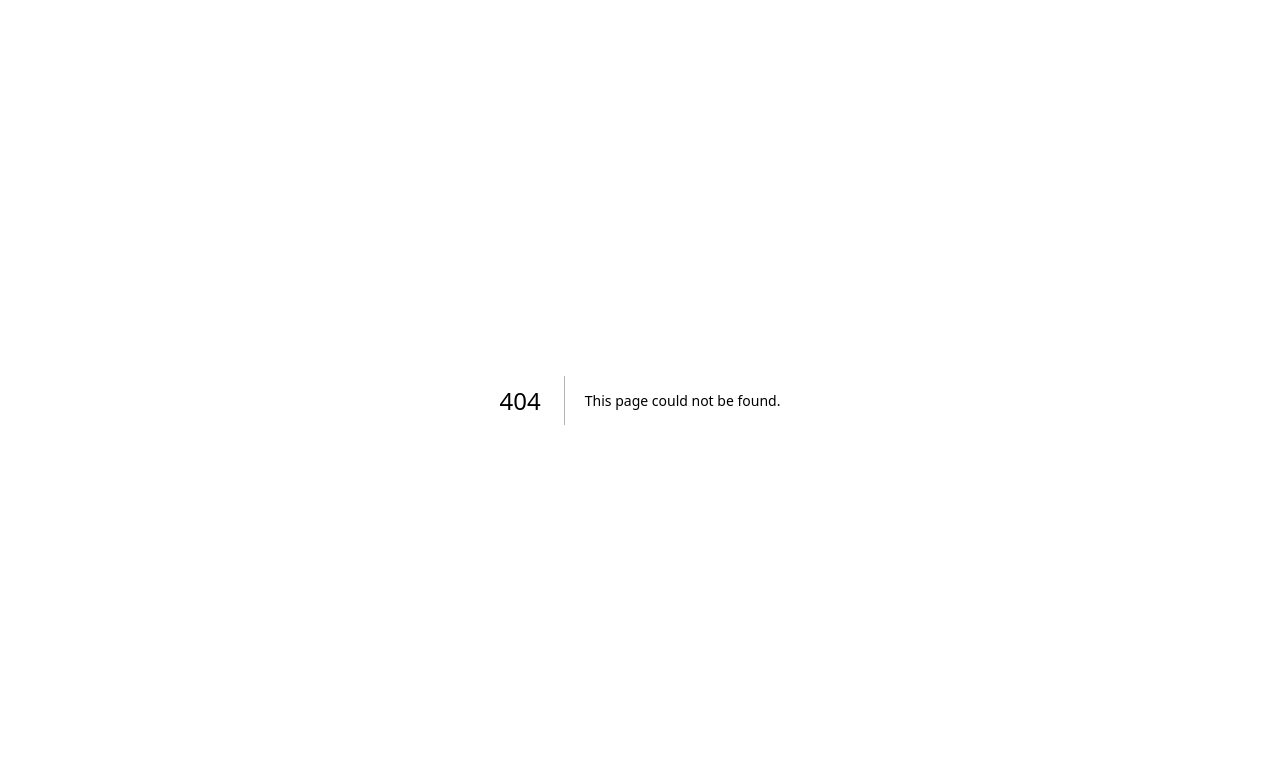
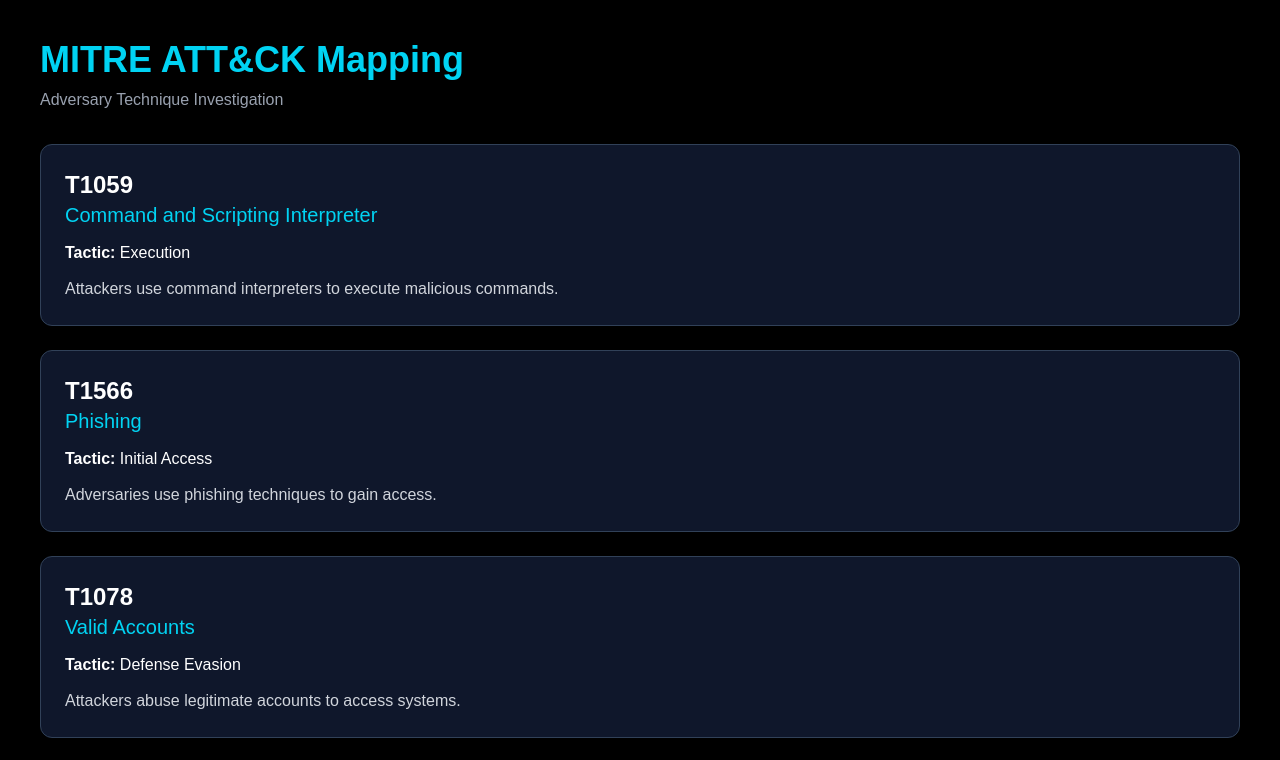
Before and after one commit to Ork92g/ThreatScope, a Next.js app: page /mitre in a window 1280 px wide. Before the commit this address had no page. Shown: the top 760 px of the page. Built offline with nearby package versions, Linux system fonts and the light colour scheme.

Commit message:
Add IOC Investigation page

```diff
--- /dev/null
+++ b/app/ioc-investigation/page.tsx
@@ -0,0 +1,115 @@
+"use client";
+
+import { useState } from "react";
+
+const iocs = [
+  {
+    indicator: "185.89.45.22",
+    type: "IPv4",
+    reputation: 92,
+    risk: "HIGH",
+    country: "Russia",
+    actor: "APT29",
+    malware: "SUNBURST",
+  },
+  {
+    indicator: "malicious-domain.com",
+    type: "Domain",
+    reputation: 87,
+    risk: "HIGH",
+    country: "North Korea",
+    actor: "Lazarus Group",
+    malware: "AppleJeus",
+  },
+  {
+    indicator: "8.8.8.8",
+    type: "IPv4",
+    reputation: 5,
+    risk: "LOW",
+    country: "United States",
+    actor: "None",
+    malware: "None",
+  },
+];
+
+export default function IOCInvestigation() {
+
+  const [search, setSearch] = useState("");
+
+  const result = iocs.find((ioc) =>
+    ioc.indicator.toLowerCase() === search.toLowerCase()
+  );
+
+
+  return (
+    <main className="min-h-screen bg-black text-white p-10">
+
+      <h1 className="text-4xl font-bold text-cyan-400">
+        IOC Investigation
+      </h1>
+
+      <p className="text-gray-400 mt-2">
+        Indicator of Compromise Analysis
+      </p>
+
+
+      <input
+
+        className="mt-8 w-full max-w-xl bg-slate-900 border border-slate-700 rounded-lg p-4"
+
+        placeholder="Search IP / Domain"
+
+        value={search}
+
+        onChange={(e)=>setSearch(e.target.value)}
+
+      />
+
+
+      {
+        result && (
+
+          <div className="mt-8 bg-slate-900 border border-slate-700 rounded-xl p-6 max-w-xl">
+
+            <h2 className="text-2xl font-bold">
+              {result.indicator}
+            </h2>
+
+
+            <div className="mt-5 space-y-3">
+
+              <p>
+                <b>Type:</b> {result.type}
+              </p>
+
+              <p>
+                <b>Reputation Score:</b> {result.reputation}/100
+              </p>
+
+              <p>
+                <b>Risk:</b> {result.risk}
+              </p>
+
+              <p>
+                <b>Country:</b> {result.country}
+              </p>
+
+              <p>
+                <b>Threat Actor:</b> {result.actor}
+              </p>
+
+              <p>
+                <b>Malware:</b> {result.malware}
+              </p>
+
+            </div>
+
+          </div>
+
+        )
+      }
+
+
+    </main>
+  );
+}
--- /dev/null
+++ b/app/mitre/page.tsx
@@ -0,0 +1,84 @@
+export default function MitrePage() {
+
+const techniques = [
+  {
+    id: "T1059",
+    name: "Command and Scripting Interpreter",
+    tactic: "Execution",
+    description: "Attackers use command interpreters to execute malicious commands."
+  },
+  {
+    id: "T1566",
+    name: "Phishing",
+    tactic: "Initial Access",
+    description: "Adversaries use phishing techniques to gain access."
+  },
+  {
+    id: "T1078",
+    name: "Valid Accounts",
+    tactic: "Defense Evasion",
+    description: "Attackers abuse legitimate accounts to access systems."
+  },
+  {
+    id: "T1486",
+    name: "Data Encrypted for Impact",
+    tactic: "Impact",
+    description: "Attackers encrypt data to disrupt operations."
+  }
+];
+
+
+return (
+
+<main className="min-h-screen bg-black text-white p-10">
+
+<h1 className="text-4xl font-bold text-cyan-400">
+MITRE ATT&CK Mapping
+</h1>
+
+<p className="text-gray-400 mt-2">
+Adversary Technique Investigation
+</p>
+
+
+<div className="grid gap-6 mt-8">
+
+
+{techniques.map((tech)=>(
+
+<div
+key={tech.id}
+className="bg-slate-900 border border-slate-700 rounded-xl p-6"
+>
+
+<h2 className="text-2xl font-bold">
+{tech.id}
+</h2>
+
+<h3 className="text-cyan-400 text-xl">
+{tech.name}
+</h3>
+
+
+<p className="mt-3">
+<strong>Tactic:</strong> {tech.tactic}
+</p>
+
+
+<p className="mt-3 text-gray-300">
+{tech.description}
+</p>
+
+
+</div>
+
+))}
+
+
+</div>
+
+</main>
+
+)
+
+}
```
Also changed, not shown: screenshots/ioc.png (added).
